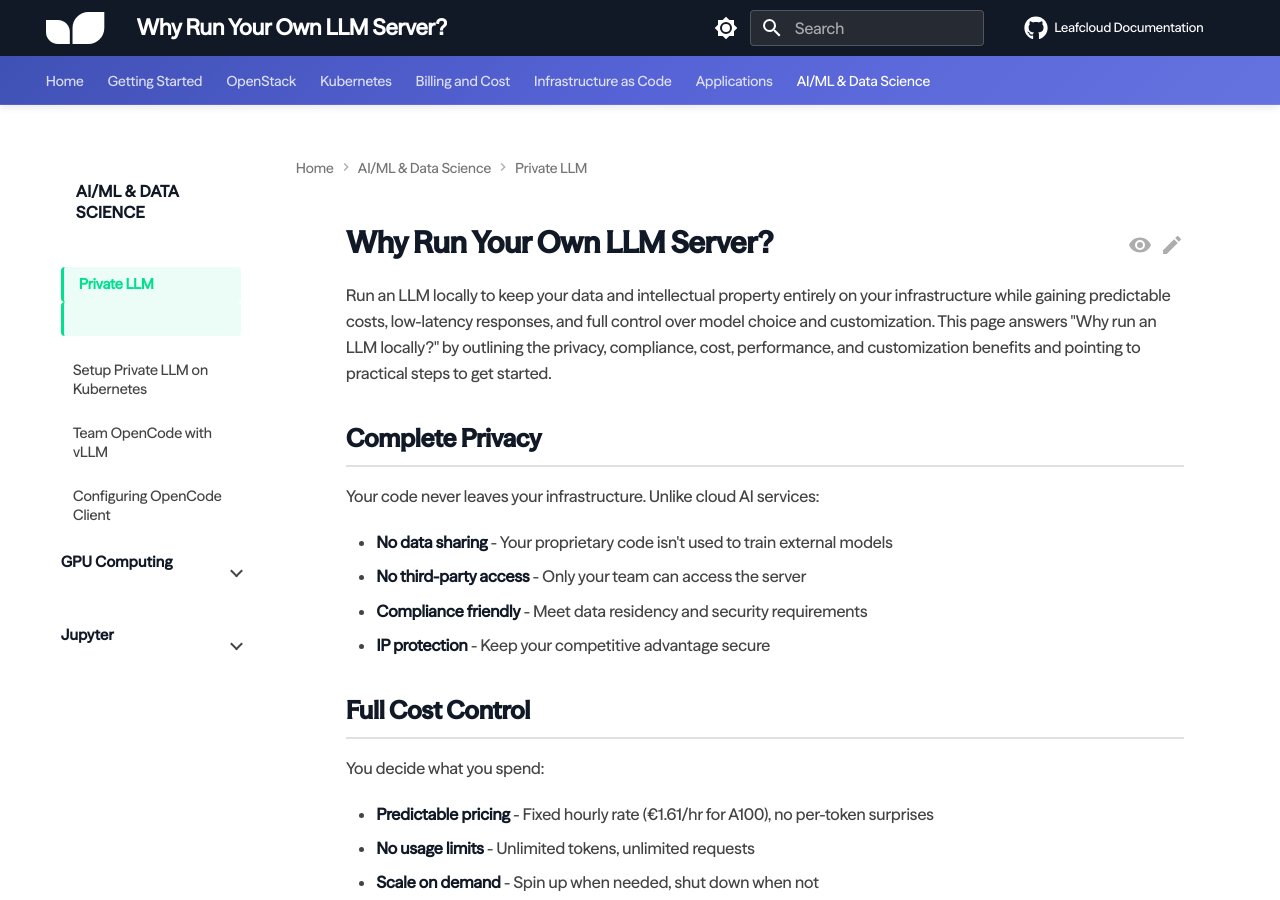
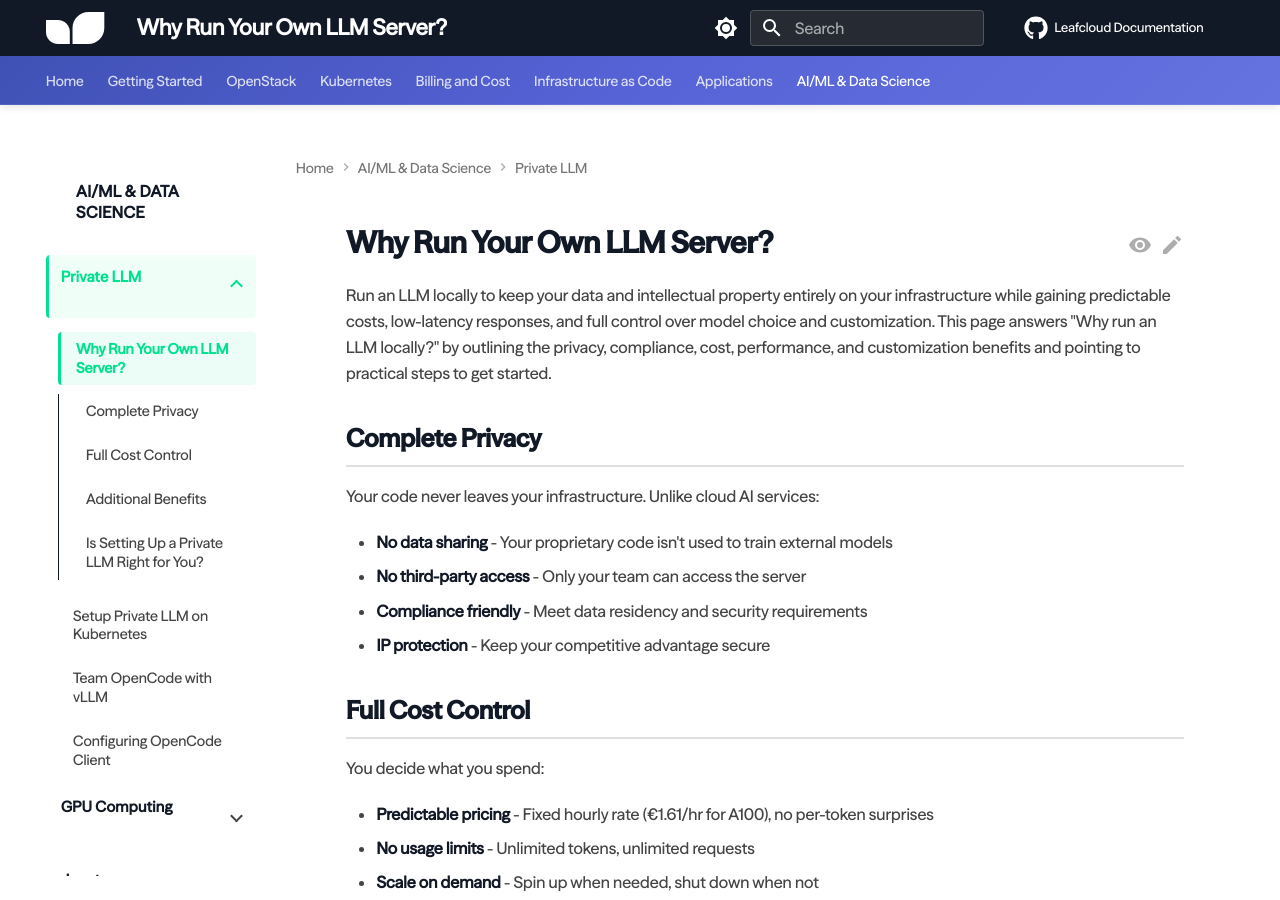
Before and after one commit to leafcloudhq/documentation-rtd, an MkDocs documentation site: the page built from docs/private-llm/why-private-llm.md, in a window 1280 px wide and 900 px high. Built offline with MkDocs 1.6.1 and Material for MkDocs 9.7.7, drawn with Linux system fonts in a browser that asks for light colours.

Commit message:
move "why local llm" lower in hierarchy to preserve menu layout

```diff
--- a/mkdocs.yml
+++ b/mkdocs.yml
@@ -89,7 +89,7 @@ nav:
   - AI/ML & Data Science:
       - data-science/index.md
       - Private LLM:
-          - private-llm/index.md
+          - Why Run Your Own LLM Server?: private-llm/why-private-llm.md
           - Setup Private LLM on Kubernetes: private-llm/setup-private-llm.md
           - Team OpenCode with vLLM: private-llm/team-opencode-vllm.md
           - Configuring OpenCode Client: private-llm/opencode-client-setup.md
```
Also changed, not shown: docs/private-llm/why-private-llm.md (renamed from docs/private-llm/index.md).
